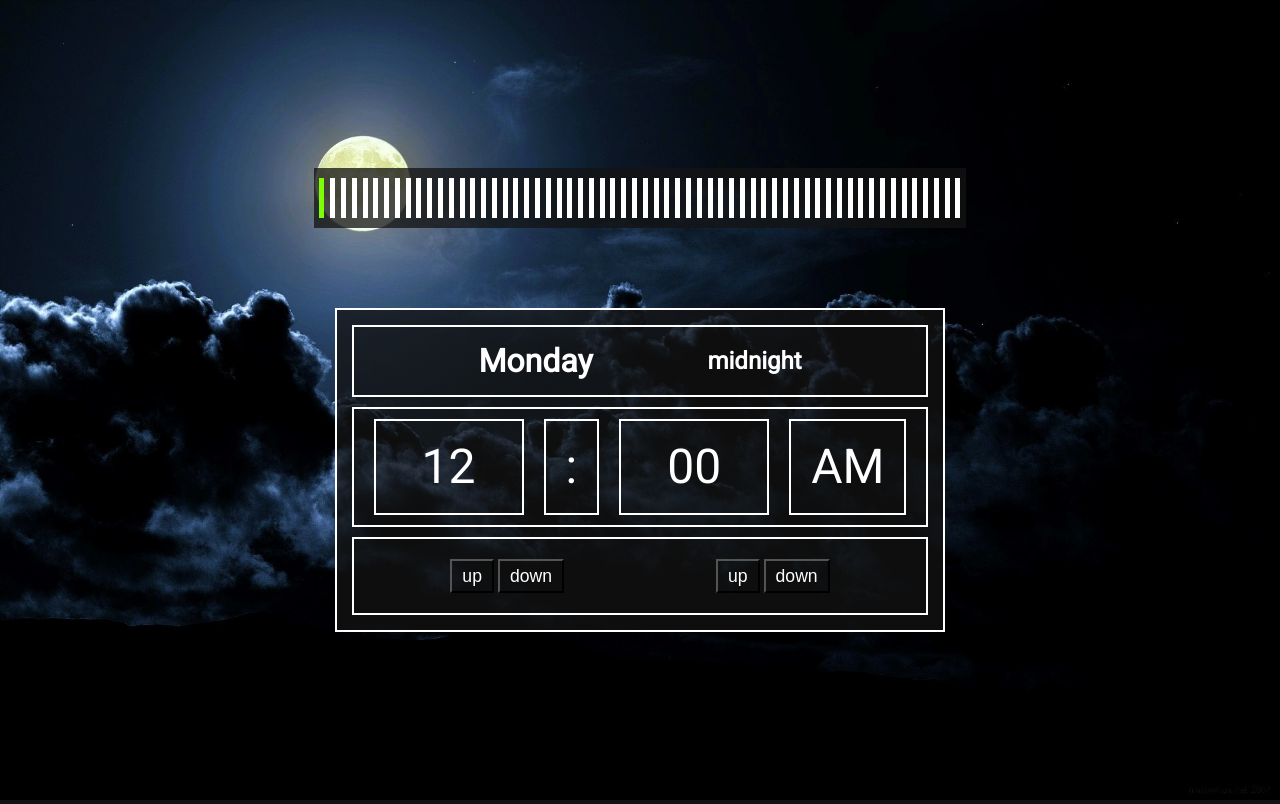
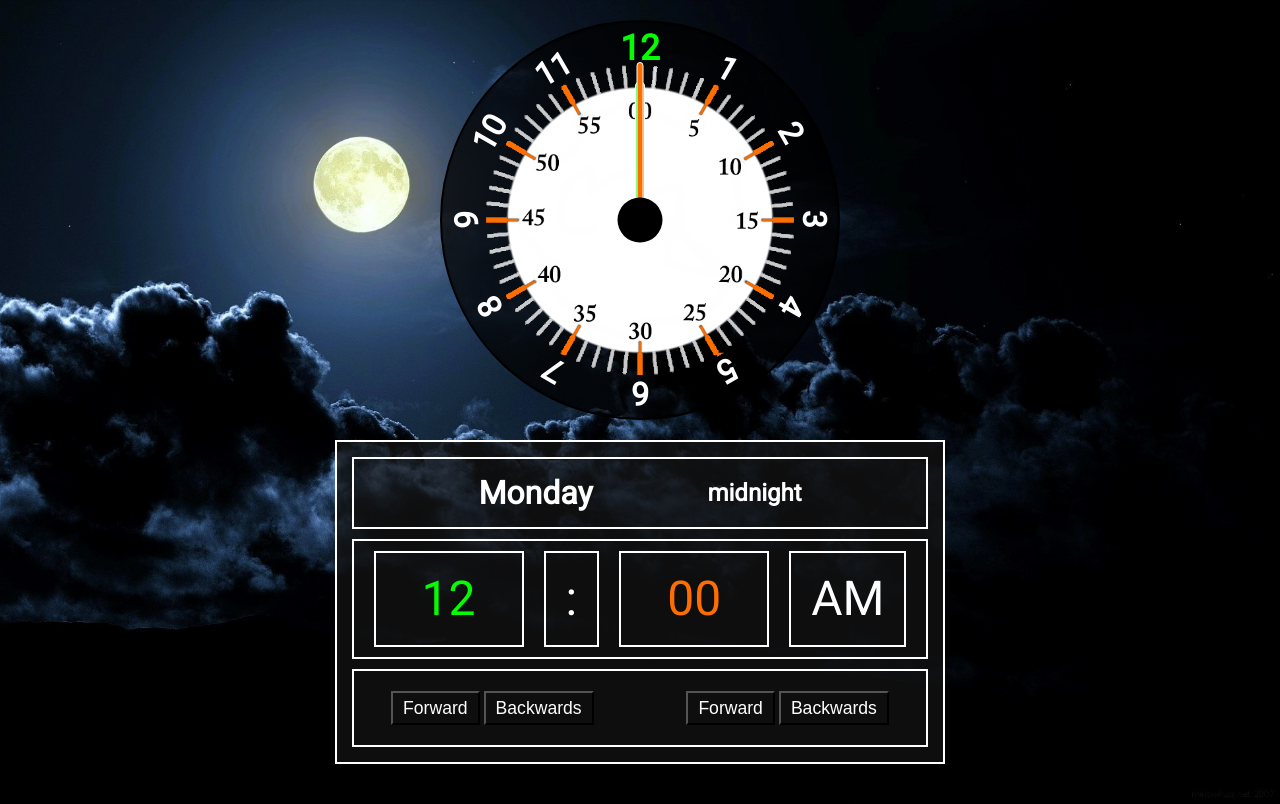
Before and after one commit to ed2087/interactive-clock, a plain HTML site: page clock/index.html in a window 1280 px wide. Drawn offline with Linux system fonts and the light colour scheme; a web font is replaced by a local one.

Commit message:
Add files via upload

```diff
--- a/clock/JS/app.js
+++ b/clock/JS/app.js
@@ -1,4 +1,3 @@
-
 const _ = (id) => document.getElementById(id);
 const _CS = (cs) => document.querySelectorAll(cs);
 const _C = (cs) => document.querySelector(cs);
@@ -8,8 +7,17 @@ const days = [
 ]
 
 const timesOfDay = [
-    "night","morning","afternoon", "evening",
+    "Night", "Early Morning","Morning","Mid morning", "Afternoon", "Evening",
 ]
+
+let backgroundLinks = {
+    night : "https://www.desktopbackground.org/p/2010/12/04/121090_1920x1080-sky-moon-night-wallpapers_1920x1080_h.jpg",
+    earlyMorning : "https://i.pinimg.com/originals/16/c2/81/16c2813ab2d4a5ec3d2690bbe763729e.jpg",
+    morning : "https://live.staticflickr.com/7419/8718023436_d05c771bd0_b.jpg",
+    midMorning : "https://images-na.ssl-images-amazon.com/images/I/714SWuFKvbL._AC_SL1468_.jpg",
+    afternoon : "https://c1.wallpaperflare.com/preview/38/264/1003/afternoon-sunny-clouds.jpg",
+    evening : "https://s2.best-wallpaper.net/wallpaper/1920x1080/1712/Road-fields-sunset-houses_1920x1080.jpg"
+}
 
 let h = 12,
     hT = 0,
@@ -19,45 +27,64 @@ let h = 12,
     setT = "";
 
 
-const createTape = () => {
-    let x = 0;
-    while(x < 60){
-        _("centerLine").innerHTML += `<li class="cirlces white"></li>`;
-        x++;
-     }
+const colorHours = (hour) => {
+   const ele =  _CS(".number").forEach(ele => {
+       if(parseInt(ele.innerHTML) === hour){
+          ele.classList.add("active");
+       }else {
+        ele.classList.remove("active");
+       }
+   });
 }
 
-const backgroundChange = (name) => {
-    _("body").style.background = `rgb(19, 19, 19) url(../img/${name}.jpg) no-repeat center / cover`
+const setRotation = (element, rotationRatio) => {
+    element.style.setProperty('--rotation', rotationRatio * 360)
+}
+
+const setClock = () => {
+    const minutesRatio = m / 60;
+    const hoursRatio = (minutesRatio + h) / 12;
+    setRotation(_C('[data-minute-hand]'), minutesRatio)
+    setRotation(_C('[data-hour-hand]'), hoursRatio)
+}
+
+const backgroundChange = (url) => {
+    _("body").style.background = `rgb(19, 19, 19) url(${url}) no-repeat center / cover`
 }
 
 const timeNAmeInfo = (time) => {
 
     if (time == 0) {
         _("timeCHart").innerHTML = "midnight";
-        backgroundChange(timesOfDay[0])
+        backgroundChange("https://c4.wallpaperflare.com/wallpaper/202/500/64/night-sky-screensaver-wallpaper-preview.jpg")
     }
 
     if (time == 12) {
         _("timeCHart").innerHTML = "afternoon/midday";
-        backgroundChange(timesOfDay[2])
+        backgroundChange("https://i.pinimg.com/originals/75/34/7c/75347c6cd16cdd0a8116d9d06032f514.jpg")
     }
 
     if (time >= 1 && time <= 4) {// 1 - 4 = night
         _("timeCHart").innerHTML = timesOfDay[0]
-        backgroundChange(timesOfDay[0])
-    }else if(time >= 5 && time <= 11){// 5 - 11 = morning
+        backgroundChange(backgroundLinks.night)
+    }else if(time >= 5 && time < 6){// 5 - 11 = early morning
         _("timeCHart").innerHTML = timesOfDay[1]
-        backgroundChange(timesOfDay[1])
+        backgroundChange(backgroundLinks.earlyMorning)
+    }else if(time >= 6 && time < 9){// 5 - 11 = morning
+        _("timeCHart").innerHTML = timesOfDay[2]
+        backgroundChange(backgroundLinks.morning)
+    }else if(time >= 9 && time < 12){// 5 - 11 = mid-morning
+        _("timeCHart").innerHTML = timesOfDay[3]
+        backgroundChange(backgroundLinks.midMorning)
     }else if(time >= 12 && time <= 17){// 12 - 17 = afternoon
-        _("timeCHart").innerHTML = timesOfDay[2]
-        backgroundChange(timesOfDay[2])
+        _("timeCHart").innerHTML = timesOfDay[4]
+        backgroundChange(backgroundLinks.afternoon)
     }else if(time >= 18 && time <= 20){// 18 - 20 = evening
-        _("timeCHart").innerHTML = timesOfDay[3]
-        backgroundChange(timesOfDay[3])
+        _("timeCHart").innerHTML = timesOfDay[5]
+        backgroundChange(backgroundLinks.evening)
     }else if(time >= 21 && time <= 23){// 21 - 23 = night
         _("timeCHart").innerHTML = timesOfDay[0]
-        backgroundChange(timesOfDay[0])
+        backgroundChange(backgroundLinks.night)
     }
 
 }
@@ -97,13 +124,9 @@ const updatHours = () =>{
     _("AmPM").innerHTML = setT;
     _("info").innerHTML = days[trackDay];
     timeNAmeInfo(hT)
+    colorHours(h)
 }
 
-
-const tapeMinut = (m) => {
-    _CS(".cirlces").forEach(ele => ele.style.background = "white");//reset color
-    _CS(".cirlces")[m].style.background = "rgb(124, 255, 4)";
-}
 
 const updatMinuts = () => {
 
@@ -119,7 +142,6 @@ const updatMinuts = () => {
         h++;
     }
 
-    tapeMinut(m)
     _("minutes").innerHTML = m < 10 && m >= 0 ? "0" + m : m;
 
 }
@@ -132,6 +154,7 @@ const saveNewTime = (hor,hour24,min,set) => {
     setT = set;
     updatMinuts();
     updatHours();
+    setClock();
 }
 
 _CS(".btn").forEach(ele => {
@@ -167,4 +190,85 @@ _CS(".btn").forEach(ele => {
 
 
 
-createTape()
+
+
+
+
+
+
+
+
+
+
+
+
+
+
+
+
+
+
+
+
+
+
+
+
+
+
+
+
+
+
+
+
+
+
+
+
+
+
+
+
+
+
+
+
+
+
+
+
+
+
+
+
+
+
+
+
+
+
+
+
+
+
+
+
+
+
+
+
+// ******************************************
+console.log(`
+********************************************
+
+** CREATED BY EDGAR
+** this websites is for educational purposes only
+** if you want to contrivute by making the code better check it out on github/codepen
+** https://github.com/ed2087/learning-clock
+** https://codepen.io/edgar-alejandro/pen/ExVgoxL
+
+********************************************
+`)
+
+// ******************************************
--- a/clock/css/main.css
+++ b/clock/css/main.css
@@ -143,3 +143,112 @@ a{
             .darkRed{
               background: darkred;
             }
+            #hours{
+              color: rgb(4, 253, 0);
+            }
+            #minutes{
+              color:rgb(253, 110, 0);
+            }
+
+
+
+
+/* CLOCK SECTION */
+
+
+  .clockwrap{
+    margin: 20px 0;
+    /* background-color: rgba(19, 19, 19, 0.76); */
+  }
+  .clock {
+    width: 400px;
+    height: 400px;
+    background: url(../img/clock.png)no-repeat center/ cover,
+    rgba(0, 0, 0, 0.74);
+    border-radius: 50%;
+    border: 2px solid black;
+    position: relative;
+  }
+  .centerCover{
+    position: absolute;
+    background: black;
+    border-radius: 50%;
+    z-index: 100;
+    width: 45px;
+    height: 45px;
+    left: 50%;
+    top: 50%;
+    transform: translate(-50%,-50%);
+  }
+  .number {
+    --rotation: 0;
+    position: absolute;
+    width: 100%;
+    height: 100%;
+    text-align: center;
+    transform: rotate(var(--rotation));
+    font-size: 2rem;
+    color: white;
+    font-weight: bolder;
+  }
+
+  .active{
+    color: rgb(4, 253, 0);
+    font-size: 2.2rem;
+  }
+
+  .clock .number1 { --rotation: 30deg; }
+  .clock .number2 { --rotation: 60deg; }
+  .clock .number3 { --rotation: 90deg; }
+  .clock .number4 { --rotation: 120deg; }
+  .clock .number5 { --rotation: 150deg; }
+  .clock .number6 { --rotation: 180deg; }
+  .clock .number7 { --rotation: 210deg; }
+  .clock .number8 { --rotation: 240deg; }
+  .clock .number9 { --rotation: 270deg; }
+  .clock .number10 { --rotation: 300deg; }
+  .clock .number11 { --rotation: 330deg; }
+
+  .clock .hand {
+    --rotation: 0;
+    position: absolute;
+    bottom: 50%;
+    left: 50%;
+    border: 1px solid white;
+    border-top-left-radius: 10px;
+    border-top-right-radius: 10px;
+    transform-origin: bottom;
+    z-index: 10;
+    transform: translateX(-50%) rotate(calc(var(--rotation) * 1deg));
+  }
+
+  .clock::after {
+    content: '';
+    position: absolute;
+    background-color: black;
+    z-index: 11;
+    width: 15px;
+    height: 15px;
+    top: 50%;
+    left: 50%;
+    transform: translate(-50%, -50%);
+    border-radius: 50%;
+  }
+
+  .clock .hand.minute {
+    width: 7px;
+    height: 40%;
+    background-color: rgb(253, 110, 0);
+  }
+
+  .clock .hand.hour {
+    width: 10px;
+    height: 35%;
+    background-color: rgb(4, 253, 0);
+  }
+
+
+
+  .faceB{
+    padding: 20px 10px;
+  }
--- a/clock/index.html
+++ b/clock/index.html
@@ -3,7 +3,7 @@
 <head>
     <meta charset="UTF-8">
     <meta name="viewport" content="width=device-width, initial-scale=1.0">
-    <title>CLOCK</title>
+    <title>Interactive Clock</title>
     <link rel="stylesheet" href="css/normalize.css">
     <link rel="stylesheet" href="css/main.css">
 </head>
@@ -11,8 +11,25 @@
 
         <div class="main__wrap">
 
-            <div class="time-tape__wrap">
-                <ul id="centerLine"></ul>
+            <div class="clockwrap">
+                <div class="clock">
+                    <div class="centerCover"></div>
+                    <div class="hand hour" data-hour-hand></div>
+                    <div class="hand minute" data-minute-hand></div>
+                    <!-- NOT SURE IF I WANT TO USE THIS -->
+                    <div class="number number1">1</div>
+                    <div class="number number2">2</div>
+                    <div class="number number3">3</div>
+                    <div class="number number4">4</div>
+                    <div class="number number5">5</div>
+                    <div class="number number6">6</div>
+                    <div class="number number7">7</div>
+                    <div class="number number8">8</div>
+                    <div class="number number9">9</div>
+                    <div class="number number10">10</div>
+                    <div class="number number11">11</div>
+                    <div class="number number12 active">12</div>
+                </div>
             </div>
 
             <div class="clock_wrap">
@@ -28,18 +45,22 @@
                 </ul>
                 <div class="inner_wraps button_wrap">
                     <div class="inner_button__wrap">
-                        <button class="btn horas" id="h-up">up</button>
-                        <button class="btn horas" id="h-down">down</button>
+                        <button class="btn horas" id="h-up">Forward </button>
+                        <button class="btn horas" id="h-down">Backwards </button>
                     </div>
                     <div class="inner_button__wrap wrap-btn2">
-                        <button class="btn minutos" id="m-up">up</button>
-                        <button class="btn minutos" id="m-down">down</button>
+                        <button class="btn minutos" id="m-up">Forward </button>
+                        <button class="btn minutos" id="m-down">Backwards </button>
                     </div>
                 </div>
             </div>
 
-        </div>
+            <div class="faceB">
+                <div class="fb-like" data-href="https://save-education.site/" data-width="100" data-layout="button_count" data-action="like" data-size="large" data-share="true"></div>            </div>
+            </div>
 
         <script src="JS/app.js"></script>
+        <div id="fb-root"></div>
+        <script async defer crossorigin="anonymous" src="https://connect.facebook.net/en_US/sdk.js#xfbml=1&version=v6.0&appId=227601708429904&autoLogAppEvents=1"></script>
 </body>
 </html>
```
Also changed, not shown: clock/img/clock.png (added).
